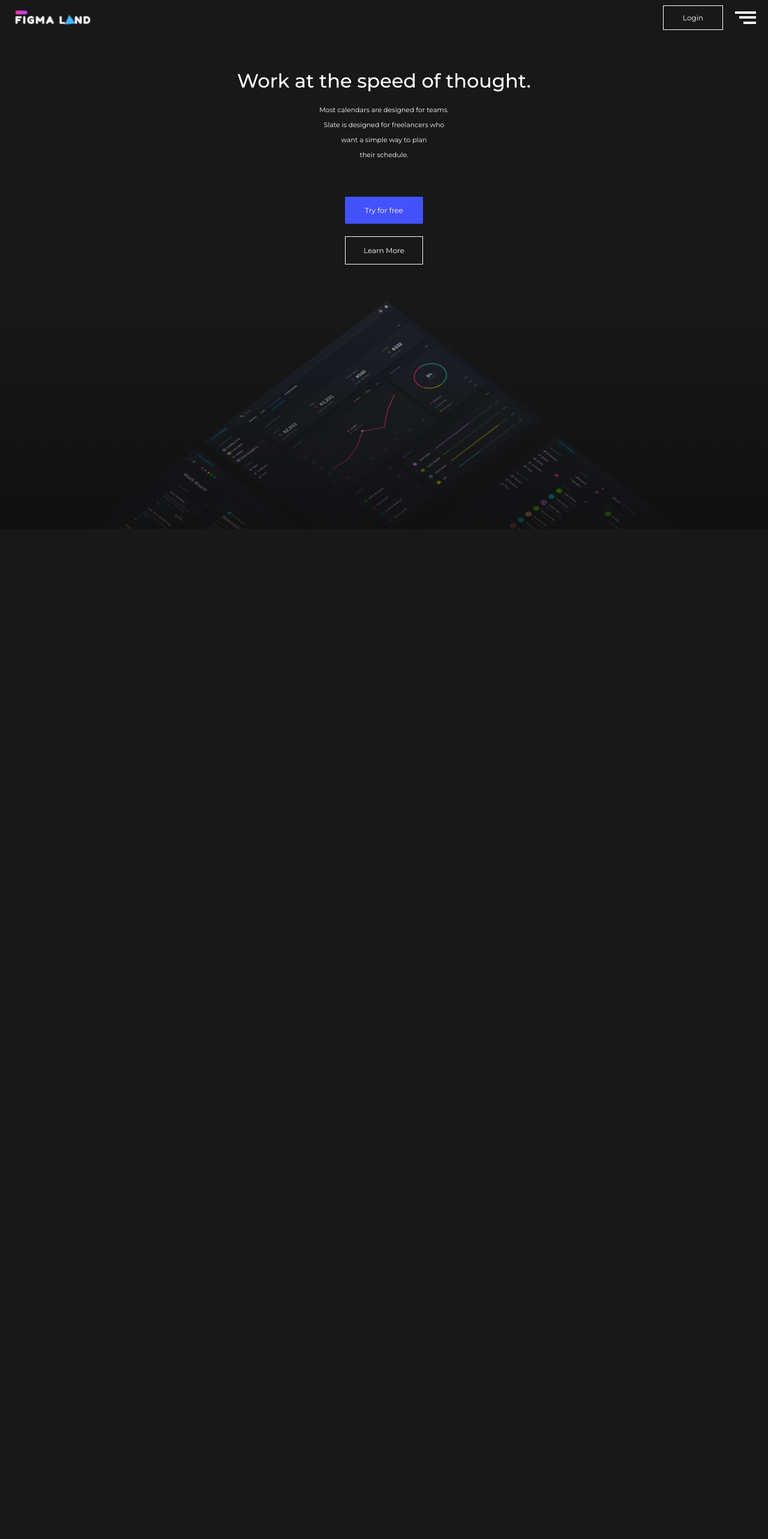
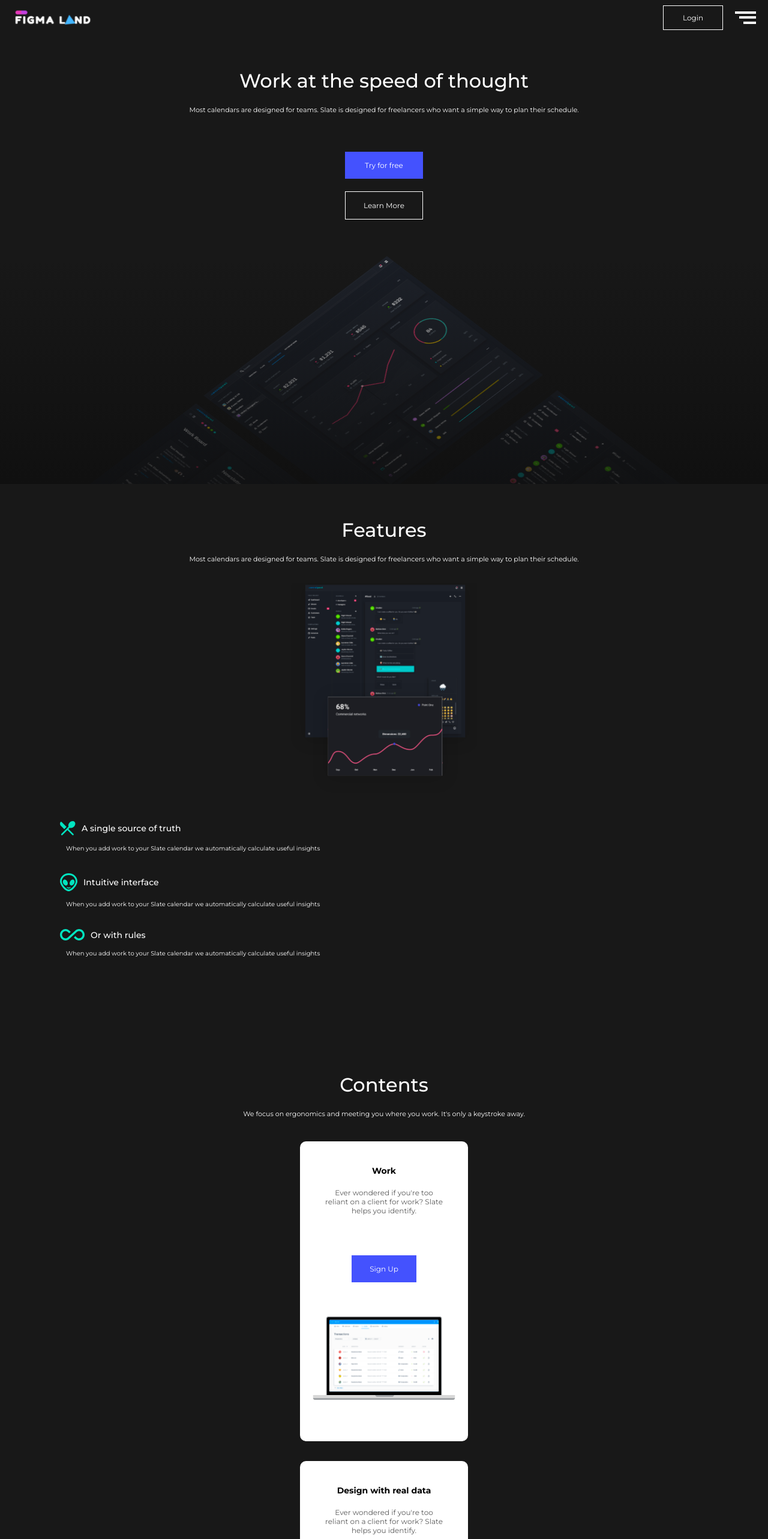
Before and after one commit to CrysLef/Figmaland, a React (Create React App) app: page / in a window 1280 px wide. Shown: the top 2566 px of the page at 60% size. Before the commit the page ends 882 px from the top, so only its background shows below. Built offline with nearby package versions, Linux system fonts and the light colour scheme.

Commit message:
Finish the mobile first app

```diff
--- a/src/App.js
+++ b/src/App.js
@@ -1,37 +1,106 @@
 import Header from './components/MainHeader'
 import DefaultButton from './components/DefaultButton'
 import screens from './assets/images/screens.svg'
-import {ScreensImage } from './components/screensImage'
+import icon1 from './assets/images/icon_1.svg'
+import icon2 from './assets/images/icon_2.svg'
+import icon3 from './assets/images/icon_3.svg'
+import { ScreensImage } from './components/screensImage'
+import TextBox from './components/TextBox'
+import frames from './assets/images/frames.svg'
+import FeaturesTemplate from './components/FeaturesTemplate'
+import WhiteCard from './components/WhiteCard'
+import computer from './assets/images/computer.svg'
+import boardsNotifications from './assets/images/boardsNotifications.svg'
+import GalleryWrapper from './components/GalleryWrapper'
+import PartnersWrapper from './components/PartnersWrapper'
+import TestimonialsCard from './components/TestimonialsCard'
+import wadeAvatar from './assets/images/wadeAvatar.png'
+import philipAvatar from './assets/images/philipAvatar.png'
+import arthurAvatar from './assets/images/arthurAvatar.png'
+import reginaAvatar from './assets/images/reginaAvatar.png'
+import LineChartSection from './components/LineChartSection'
+import Footer from './components/Footer'
 
 function App() {
   return (
     <>
       <Header />
-      <div className="TextBox">
-        <h1>Work at the speed of thought.</h1>
-        <p>
-        Most calendars are designed for teams. <br />Slate is designed for freelancers who <br />want a simple way to plan <br /> their schedule.
-        </p>
-      </div>
+      <section>
 
-      <div className="buttonBox">
+        <TextBox title="Work at the speed of thought" text="Most calendars are designed for teams. Slate is designed for freelancers who want a simple way to plan their schedule." />
 
-          <DefaultButton
-            nomeDaClasse="BlueButton"
-            link="#"
-            content="Try for free"
-          />
+        <div className="buttonBox">
+            <DefaultButton nomeDaClasse="BlueButton" link="#" content="Try for free" />
 
-          <DefaultButton
+            <DefaultButton link="#" content="Learn More" />
+        </div>
+
+        <ScreensImage>
+          <img src={screens} alt="Telas do app Figmaland" />
+        </ScreensImage>
+
+      </section>
+
+      <section>
+
+        <TextBox title="Features" text="Most calendars are designed for teams. Slate is designed for freelancers who want a simple way to plan their schedule."/>
+
+        <div>
+          <div className="framesBox">
+            <img src={frames} alt="frames" />
+          </div>
+          <div className="featuresBox">
+           <FeaturesTemplate image={icon1} title="A single source of truth" subtitle="When you add work to your Slate calendar we automatically calculate useful insights" />
+           <FeaturesTemplate image={icon2} title="Intuitive interface" subtitle="When you add work to your Slate calendar we automatically calculate useful insights" />
+           <FeaturesTemplate image={icon3} title="Or with rules" subtitle="When you add work to your Slate calendar we automatically calculate useful insights" />
+          </div>
+        </div>
+
+      </section>
+
+      <section>
+
+        <TextBox title="Contents" text="We focus on ergonomics and meeting you where you work. It's only a keystroke away." />
+        <WhiteCard
+          title="Work"
+          subtitle="Ever wondered if you're too reliant on a client for work? Slate helps you identify."
           link="#"
-          content="Learn More"
-          />
+          content="Sign Up"
+          image={computer}
+          altText="a Image of a computer"
+        />
+        <WhiteCard
+          title="Design with real data"
+          subtitle="Ever wondered if you're too reliant on a client for work? Slate helps you identify."
+          link="#"
+          content="Try for free"
+          image={boardsNotifications}
+          altText="a image of the app"
+        />
+      </section>
 
-      </div>
+      <section>
+        <TextBox title="Gallery" text="We focus on ergonomics and meeting you where you work. It's only a keystroke away." />
+        <GalleryWrapper />
+      </section>
 
-      <ScreensImage>
-        <img src={screens} alt="Telas do app Figmaland" />
-      </ScreensImage>
+      <section>
+        <TextBox title="Partners" text="We focus on ergonomics and meeting you where you work. It's only a keystroke away."/>
+        <PartnersWrapper />
+      </section>
+
+      <section>
+        <TextBox title="Testimonials" />
+        <TestimonialsCard image={wadeAvatar} userName="Wade Steward" work="Designer" testimonial="Slate helps you see how many more days you need to work to reach your financial goal for the month and year. Slate helps you see how many more days you need to work to reach your financial goal for the month and year. Your financial goal for the month and year." />
+        <TestimonialsCard image={philipAvatar} userName="Philip Watson" work="Designer" testimonial="Slate helps you see how many more days you need to work to reach your financial goal for the month and year. Slate helps you see how many more days you need to work to reach your financial goal for the month and year. Your financial goal for the month and year." />
+        <TestimonialsCard image={arthurAvatar} userName="Arthur Wilson" work="Designer" testimonial="Slate helps you see how many more days you need to work to reach your financial goal for the month and year. Slate helps you see how many more days you need to work to reach your financial goal for the month and year. Your financial goal for the month and year." />
+        <TestimonialsCard image={reginaAvatar} userName="Regina Black" work="Designer" testimonial="Slate helps you see how many more days you need to work to reach your financial goal for the month and year. Slate helps you see how many more days you need to work to reach your financial goal for the month and year. Your financial goal for the month and year." />
+      </section>
+
+      <LineChartSection />
+
+      <Footer />
+
     </>
   );
 }
--- a/src/components/DefaultButton/styles.js
+++ b/src/components/DefaultButton/styles.js
@@ -10,5 +10,5 @@ export const Button = styled.button`
 export const BlueButton = styled(Button)`
     background-color: #4452FE;
     border: none;
-    width: 100%;
+    /* width: 100%; */
 `
--- a/src/globalStyle.js
+++ b/src/globalStyle.js
@@ -16,25 +16,6 @@ export default createGlobalStyle`
         background-color: #181818;
     }
 
-    .TextBox {
-        display: flex;
-        flex-direction: column;
-        margin: 5.7rem 7.4rem 0 7.4rem;
-
-        h1 {
-            font-weight: 500;
-            text-align: center;
-            font-size: 3.2rem;
-            margin-bottom: 1.7rem;
-        }
-
-        p {
-            text-align: center;
-            line-height: 2.5rem;
-            font-size: 1.1rem;
-        }
-    }
-
     .buttonBox {
         display: flex;
         margin: 5.7rem auto 0 auto;
@@ -43,6 +24,20 @@ export default createGlobalStyle`
 
         button {
             margin-bottom: 2.1rem;
+            width: 100%;
         }
     }
+
+    .framesBox {
+        display: flex;
+        justify-content: center;
+        margin: 0 auto;
+        width: 33rem;
+        height: 35rem;
+        margin-top: 2.7rem;
+    }
+
+    .featuresBox {
+        margin: 4.7rem 10rem;
+    }
 `
```
